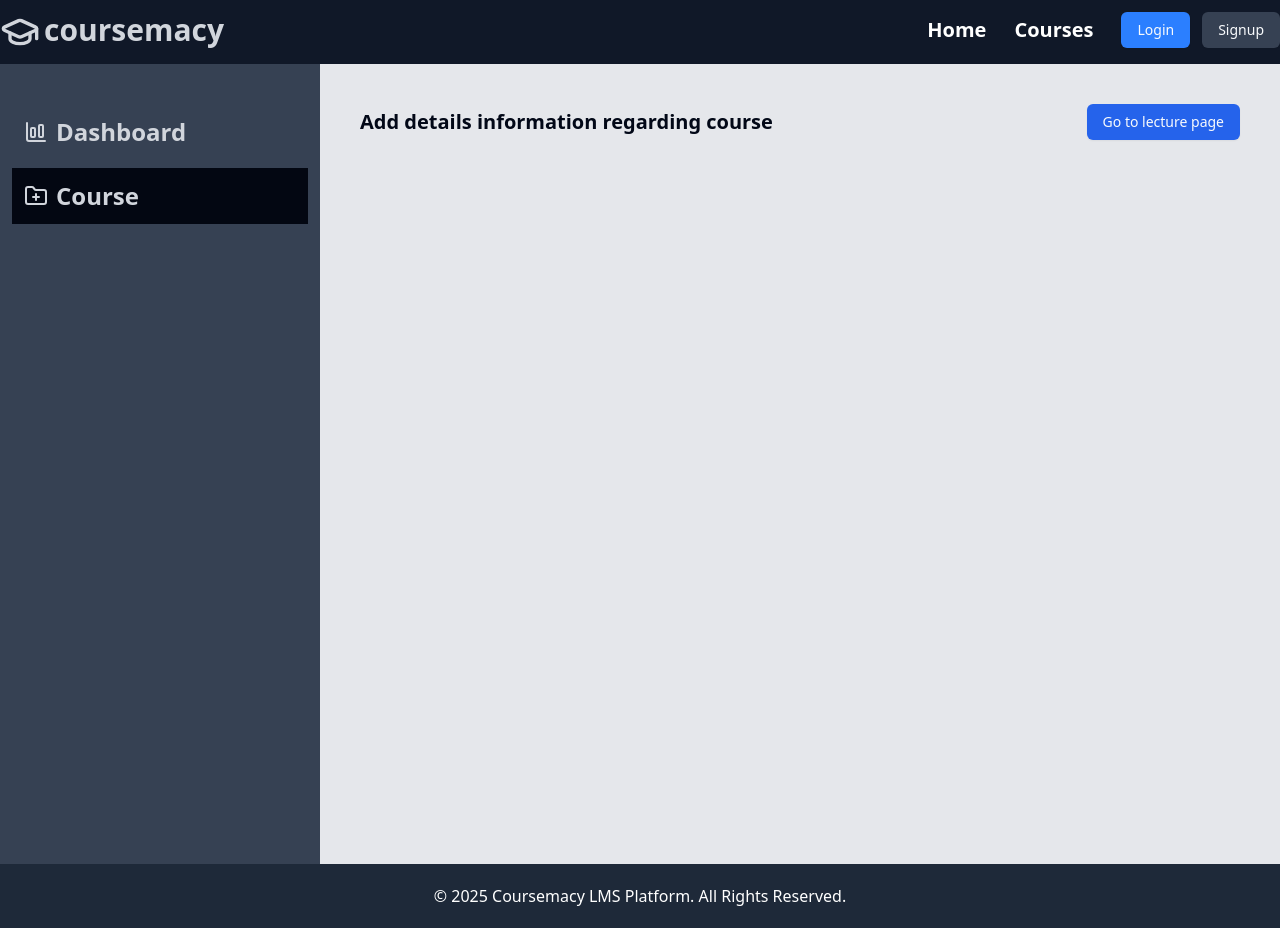
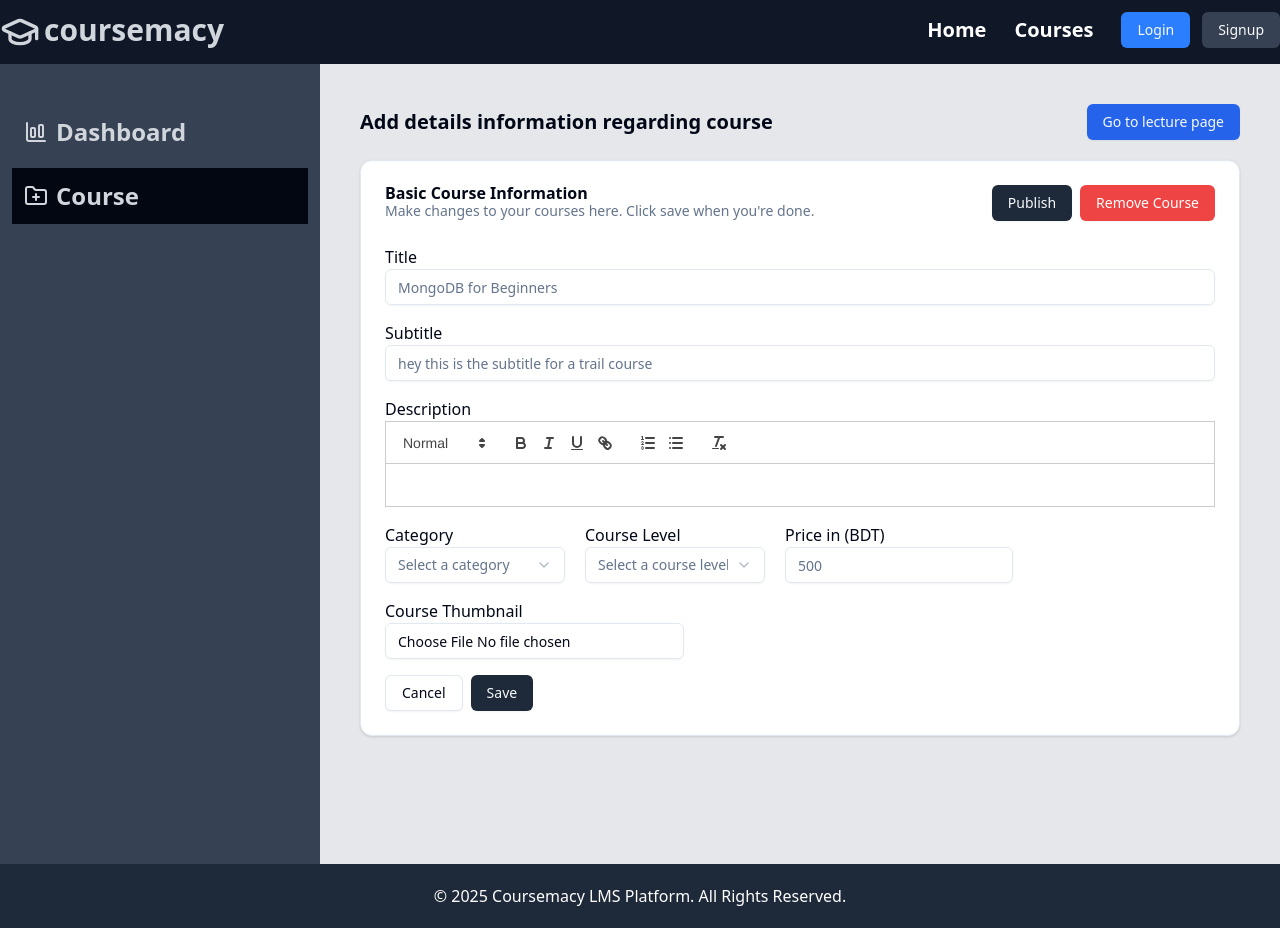
Before and after one commit to i-am-surovi/CourseMacy-First-Full-Stack-LMS-Project, a React (Vite) app in the folder Client/: page /admin/course/1 in a window 1280 px wide. Built offline with nearby package versions, Linux system fonts and the light colour scheme.

Commit message:
Course Edit Options Created

```diff
--- a/Client/package.json
+++ b/Client/package.json
@@ -23,9 +23,10 @@
     "clsx": "^2.1.1",
     "lucide-react": "^0.477.0",
     "next-themes": "^0.4.6",
-    "react": "^19.0.0",
+    "quill": "^2.0.3",
+    "react": "^18.3.1",
     "react-countup": "^6.5.3",
-    "react-dom": "^19.0.0",
+    "react-dom": "^18.3.1",
     "react-redux": "^9.2.0",
     "react-router-dom": "^7.2.0",
     "redux-persist": "^6.0.0",
--- a/Client/src/Pages/admin/CourseTab.jsx
+++ b/Client/src/Pages/admin/CourseTab.jsx
@@ -0,0 +1,137 @@
+import TextEditor from "@/components/TextEditor";
+import { Button } from "@/components/ui/button";
+import {
+  Card,
+  CardContent,
+  CardDescription,
+  CardHeader,
+  CardTitle,
+} from "@/components/ui/card";
+import { Input } from "@/components/ui/input";
+import { Label } from "@radix-ui/react-label";
+import {
+  Select,
+  SelectContent,
+  SelectGroup,
+  SelectItem,
+  SelectLabel,
+  SelectTrigger,
+  SelectValue,
+} from "@/components/ui/select";
+import React from "react";
+import { useNavigate } from "react-router-dom";
+
+const CourseTab = () => {
+  const navigate = useNavigate()
+  return (
+    <Card>
+      <CardHeader className="flex md:flex-row justify-between">
+        <div>
+          <CardTitle>Basic Course Information</CardTitle>
+          <CardDescription>
+            Make changes to your courses here. Click save when you're done.
+          </CardDescription>
+        </div>
+        <div className="space-x-2">
+          <Button className="bg-gray-800">Publish</Button>
+          <Button variant="destructive">Remove Course</Button>
+        </div>
+      </CardHeader>
+      <CardContent>
+        <div className="mb-4">
+          <Label>Title</Label>
+          <Input
+            type="text"
+            name="courseTitle"
+            placeholder="MongoDB for Beginners"
+          />
+        </div>
+        <div className="mb-4">
+          <Label>Subtitle</Label>
+          <Input
+            type="text"
+            name="subTitle"
+            placeholder="hey this is the subtitle for a trail course"
+          />
+        </div>
+        <div className="mb-4">
+          <Label>Description</Label>
+          <TextEditor />
+        </div>
+        <div className="flex md:flex-row flex-wrap gap-1 items-center md:gap-5 mb-4">
+          <div>
+            <Label>Category</Label>
+            <Select>
+              <SelectTrigger className="w-[180px]">
+                <SelectValue placeholder="Select a category" />
+              </SelectTrigger>
+              <SelectContent>
+                <SelectGroup>
+                  <SelectLabel>Category</SelectLabel>
+                  <SelectItem value="MernStack Development">
+                    MernStack Development
+                  </SelectItem>
+                  <SelectItem value="Frontend Development">
+                    Frontend Development
+                  </SelectItem>
+                  <SelectItem value="Backend Development">
+                    Backend Development
+                  </SelectItem>
+                  <SelectItem value="Data Science">Data Science</SelectItem>
+                  <SelectItem value="Python">Python</SelectItem>
+                  <SelectItem value="JavaScript">JavaScript</SelectItem>
+                  <SelectItem value="PHP">PHP</SelectItem>
+                  <SelectItem value="Docker">Docker</SelectItem>
+                  <SelectItem value="C++">C++</SelectItem>
+                  <SelectItem value="MongoDBe">MongoDB</SelectItem>
+                  <SelectItem value="SQL">SQL</SelectItem>
+                  <SelectItem value="Java">Java</SelectItem>
+                  <SelectItem value="Wordpress">Wordpress</SelectItem>
+                </SelectGroup>
+              </SelectContent>
+            </Select>
+          </div>
+          <div>
+            <Label>Course Level</Label>
+            <Select>
+              <SelectTrigger className="w-[180px]">
+                <SelectValue placeholder="Select a course level" />
+              </SelectTrigger>
+              <SelectContent>
+                <SelectGroup>
+                  <SelectLabel>Course Level</SelectLabel>
+                  <SelectItem value="Beginner">Beginner</SelectItem>
+                  <SelectItem value="Intermediate">Intermediate</SelectItem>
+                  <SelectItem value="Advance">Advance</SelectItem>
+                </SelectGroup>
+              </SelectContent>
+            </Select>
+          </div>
+          <div>
+            <Label>Price in (BDT)</Label>
+            <Input
+              type="number"
+              name="coursePrice"
+              placeholder="500"
+              className="w-fit"
+            />
+          </div>
+        </div>
+        <div className="mb-4">
+          <Label>Course Thumbnail</Label>
+          <Input
+          type="file"
+          id="file"
+          accept="image/*"
+          className="w-fit" />
+        </div>
+        <div className="flex gap-2">
+            <Button onClick={()=>navigate('/admin/course')} variant="outline">Cancel</Button>
+            <Button className="bg-gray-800">Save</Button>
+        </div>
+      </CardContent>
+    </Card>
+  );
+};
+
+export default CourseTab;
--- a/Client/src/Pages/admin/UpdateCourse.jsx
+++ b/Client/src/Pages/admin/UpdateCourse.jsx
@@ -1,18 +1,22 @@
-import { Button } from '@/components/ui/button'
-import React from 'react'
-import { Link } from 'react-router-dom'
+import { Button } from "@/components/ui/button";
+import React from "react";
+import { Link } from "react-router-dom";
+import CourseTab from "./CourseTab";
 
 const UpdateCourse = () => {
   return (
-    <div className='md:p-10 p-4'>
-      <div className='flex items-center justify-between mb-5'>
-        <h1 className='font-bold text-xl'>Add details information regarding course</h1>
+    <div className="md:p-10 p-4">
+      <div className="flex items-center justify-between mb-5">
+        <h1 className="font-bold text-xl">
+          Add details information regarding course
+        </h1>
         <Link to="lecture">
-           <Button className="hover:text-blue-600">Go to lecture page</Button>
+          <Button className="hover:text-blue-600">Go to lecture page</Button>
         </Link>
       </div>
+      <CourseTab/>
     </div>
-  )
-}
+  );
+};
 
-export default UpdateCourse
+export default UpdateCourse;
--- /dev/null
+++ b/Client/src/components/TextEditor.jsx
@@ -0,0 +1,20 @@
+import React, { useEffect, useRef } from "react";
+import Quill from "quill";
+import "quill/dist/quill.snow.css";
+
+const TextEditor = () => {
+  const editorRef = useRef(null);
+  const quillInstance = useRef(null); // Store the Quill instance
+
+  useEffect(() => {
+    if (editorRef.current && !quillInstance.current) {
+      quillInstance.current = new Quill(editorRef.current, {
+        theme: "snow",
+      });
+    }
+  }, []);
+
+  return <div ref={editorRef} />;
+};
+
+export default TextEditor;
```
Also changed, not shown: 2 other files (tests, documents, lock files or other folders).
